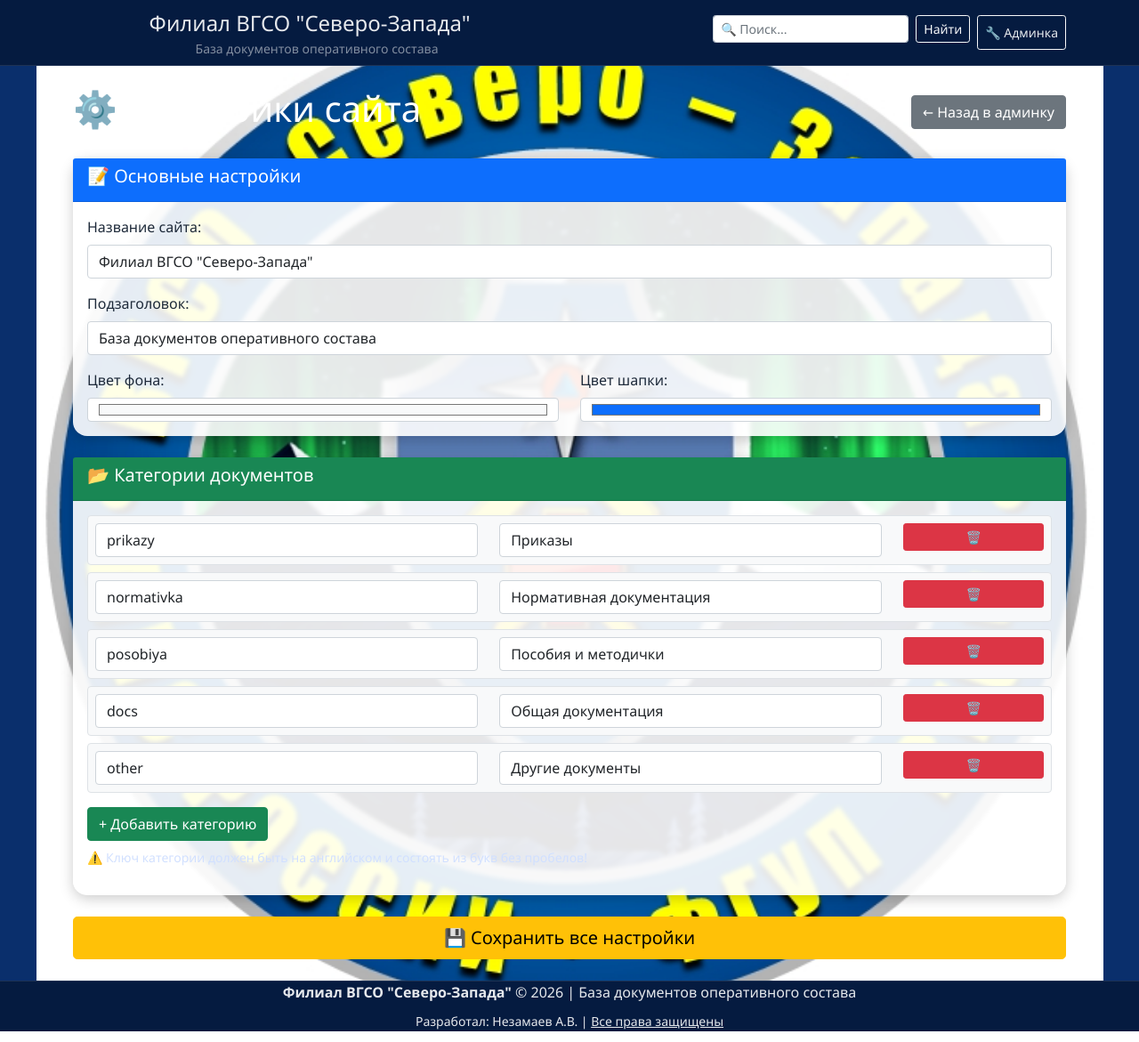
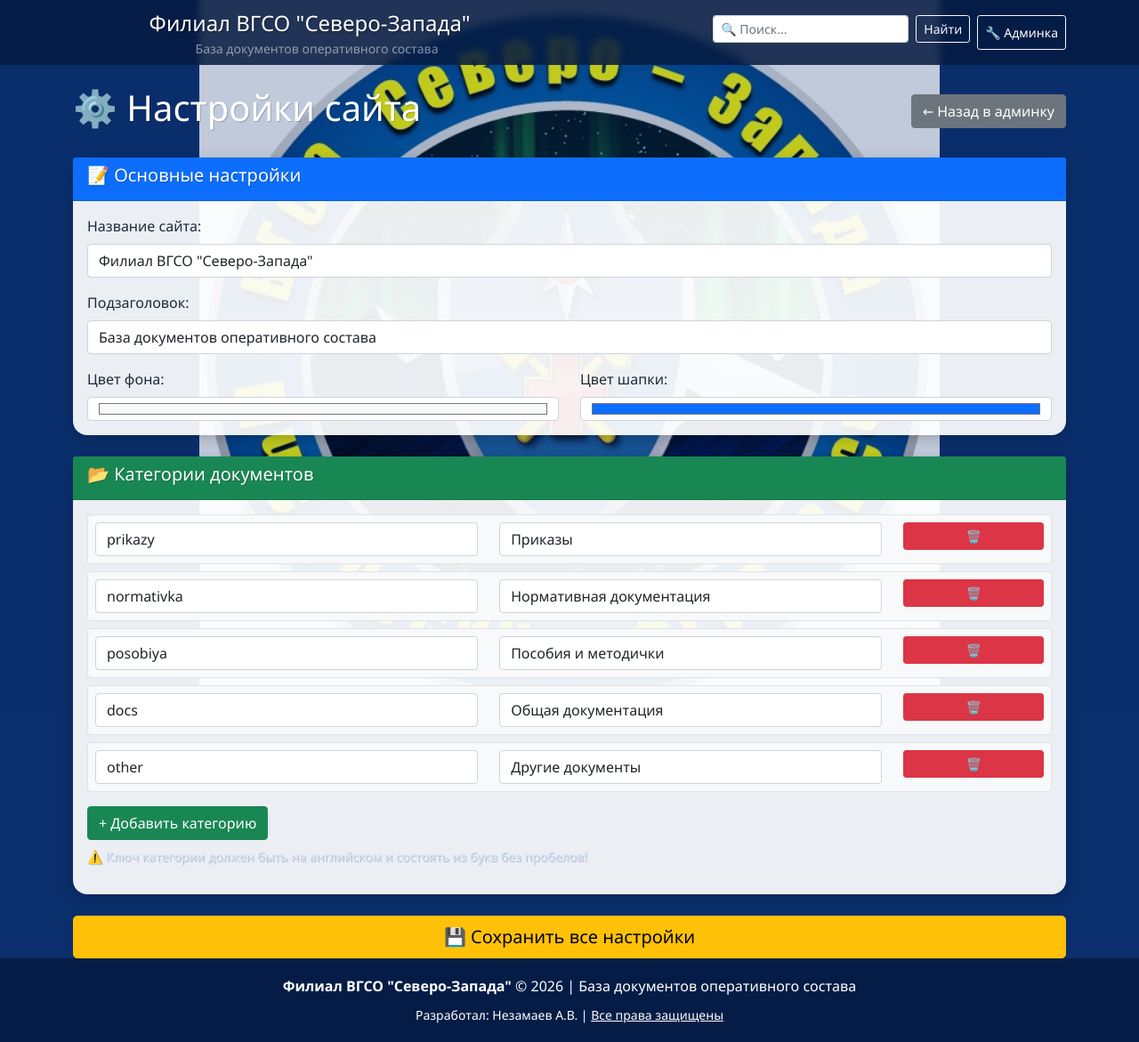
Before and after one commit to nezamaevaleks-a11y/vgsch-docs, a Flask app: page /admin/settings in a window 1280 px wide. Shown: the whole page at 89% size. Run offline with Flask 3, Linux system fonts and the light colour scheme; the visitor is signed in with stand-in values (Sample User, id 1).

Commit message:
Пофикшен футер (теперь всегда внизу), улучшен контраст текста, убраны лишние рамки

```diff
--- a/templates/base.html
+++ b/templates/base.html
@@ -6,48 +6,76 @@
     <title>{% block title %}{{ site_title }}{% endblock %}</title>
     <link href="https://cdn.jsdelivr.net/npm/bootstrap@5.1.3/dist/css/bootstrap.min.css" rel="stylesheet">
     <style>
-        /* --- ГЛОБАЛЬНЫЙ СИНИЙ ФОН --- */
+        /* --- 1. БАЗОВЫЕ СТИЛИ И ФОН --- */
+        html, body {
+            height: 100%; /* Важно для прижатия футера */
+            margin: 0;
+        }
         body {
-            /* 1. Основной глубокий синий фон */
             background-color: #0A2F6C;
-            /* 2. Логотип на фоне (большой, по центру, виден полностью) */
             background-image: url("{{ url_for('static', filename='logo.jpg') }}");
             background-repeat: no-repeat;
             background-position: center center;
             background-attachment: fixed;
-            background-size: contain; /* Логотип виден целиком */
+            background-size: 65%;
             font-family: 'Segoe UI', Tahoma, Geneva, Verdana, sans-serif;
         }
 
-        /* Контентный слой (без дополнительного затенения) */
-        .content-wrapper {
-            /* Убираем старый чёрный слой. Фон теперь будет чистым. */
-            min-height: 100vh;
+        /* Полупрозрачный слой поверх фона для лучшей читаемости текста */
+        body::before {
+            content: "";
+            position: fixed;
+            top: 0;
+            left: 0;
+            right: 0;
+            bottom: 0;
+            background-color: rgba(10, 47, 108, 0.25);
+            pointer-events: none;
+            z-index: 0;
         }
 
-        /* Стиль для ШАПКИ и ПОДВАЛА — тёмно-синий */
-        .navbar, .footer {
-            background-color: #051B40 !important;
-            border-bottom: 1px solid rgba(255,255,255,0.1);
+        /* --- 2. ОСНОВНОЙ КОНТЕЙНЕР, РАСТЯГИВАЮЩИЙ ФУТЕР --- */
+        .content-wrapper {
+            display: flex;
+            flex-direction: column;
+            min-height: 100vh; /* Растягиваем на всю высоту экрана */
+            position: relative;
+            z-index: 1;
         }
 
-        .footer {
-            border-top: 1px solid rgba(255,255,255,0.1);
-            border-bottom: none;
+        /* Контент занимает всё свободное место, прижимая футер вниз */
+        .main-content {
+            flex: 1;
         }
 
+        /* --- 3. ШАПКА И ПОДВАЛ --- */
+        .navbar, .footer {
+            background-color: rgba(5, 27, 64, 0.85) !important;
+            backdrop-filter: blur(4px);
+            border: none;
+        }
+
+        /* Белый текст для контраста */
         .navbar-brand, .nav-link, .footer, .footer a {
-            color: rgba(255,255,255,0.9) !important;
+            color: #FFFFFF !important;
+            font-weight: 500;
+        }
+        .navbar-brand {
+            font-size: 1.5rem;
+            text-shadow: 1px 1px 2px rgba(0,0,0,0.4);
+        }
+        .footer {
+            padding: 1.2rem 0;
+            margin-top: 0; /* Убираем стандартный отступ */
         }
         .footer a:hover {
-            color: white !important;
+            color: #FFD700 !important;
             text-decoration: underline;
         }
 
-        /* --- КАРТОЧКИ ДОКУМЕНТОВ (ПОЧТИ БЕЛЫЕ, НО С ЭФФЕКТОМ СТЕКЛА) --- */
+        /* --- 4. КАРТОЧКИ ДОКУМЕНТОВ --- */
         .card {
-            background-color: rgba(255, 255, 255, 0.9);
-            backdrop-filter: blur(2px);
+            background-color: rgba(255, 255, 255, 0.92);
             border: none;
             border-radius: 16px;
             box-shadow: 0 4px 15px rgba(0, 0, 0, 0.2);
@@ -57,14 +85,9 @@
             transform: translateY(-4px);
             box-shadow: 0 8px 25px rgba(0, 0, 0, 0.25);
         }
-        /* Цвет текста в карточках — тёмный, для контраста */
         .card-title, .card-text, .card-body {
             color: #1e2a3a !important;
         }
-        .card-title {
-            font-weight: 600;
-        }
-        /* Для кнопок "Перейти →" внутри карточек */
         .card .btn-primary {
             background-color: #0A2F6C;
             border-color: #0A2F6C;
@@ -74,16 +97,16 @@
             border-color: #051B40;
         }
 
-        /* --- ОСНОВНЫЕ ЗАГОЛОВКИ И ТЕКСТ ПОВЕРХ СИНЕГО ФОНА --- */
-        /* Все, что не в карточках, будет белым, чтобы читаться на синем */
-        h1, h2, h3, h4, h5, h6, p, .lead, .text-muted {
-            color: #ffffff !important;
+        /* --- 5. ТЕКСТ НАД КАРТОЧКАМИ --- */
+        h1, h2, h3, h4, h5, h6, p, .lead {
+            color: #FFFFFF !important;
+            text-shadow: 1px 1px 0 rgba(0,0,0,0.2);
         }
         .text-muted {
             color: #d1e0ff !important;
         }
 
-        /* --- АДАПТИВНОСТЬ И ПРОЧЕЕ --- */
+        /* --- 6. АДАПТИВНОСТЬ ДЛЯ ТЕЛЕФОНОВ --- */
         .search-form {
             min-width: 250px;
         }
@@ -92,16 +115,28 @@
                 width: 100%;
                 margin-top: 10px;
             }
+            .navbar-brand {
+                font-size: 1.1rem;
+            }
             .card-body {
                 padding: 1rem;
+            }
+            body {
+                background-size: 85%;
             }
         }
         @media (max-width: 480px) {
             .card-title {
-                font-size: 1.2rem;
+                font-size: 1.1rem;
+            }
+            .navbar-brand {
+                font-size: 1rem;
+            }
+            body {
+                background-size: 100%;
             }
         }
-        /* Цвет для предупреждений и сообщений */
+        /* Цвет для системных сообщений */
         .alert-info {
             background-color: rgba(5, 27, 64, 0.9);
             color: white;
@@ -116,7 +151,7 @@
     <nav class="navbar navbar-expand-lg navbar-dark">
         <div class="container">
             <div class="text-center flex-grow-1">
-                <span class="navbar-brand mb-0" style="font-size: 1.5rem;">{{ site_title }}</span>
+                <span class="navbar-brand mb-0">{{ site_title }}</span>
                 <small class="text-white-50 d-block d-none d-md-block">{{ site_subtitle }}</small>
             </div>
 
@@ -141,7 +176,8 @@
     </nav>
 
     <!-- ОСНОВНОЙ КОНТЕНТ -->
-    <div class="container mt-4">
+    <!-- Добавлен класс main-content для прижатия футера -->
+    <main class="main-content container mt-4">
         {% with messages = get_flashed_messages() %}
             {% if messages %}
                 {% for message in messages %}
@@ -154,10 +190,10 @@
         {% endwith %}
 
         {% block content %}{% endblock %}
-    </div>
+    </main>
 
-    <!-- ПОДВАЛ -->
-    <footer class="footer mt-4">
+    <!-- ПОДВАЛ (теперь всегда внизу) -->
+    <footer class="footer">
         <div class="container text-center">
             <div>
                 <strong>{{ site_title }}</strong> © 2026 | {{ site_subtitle }}
```
